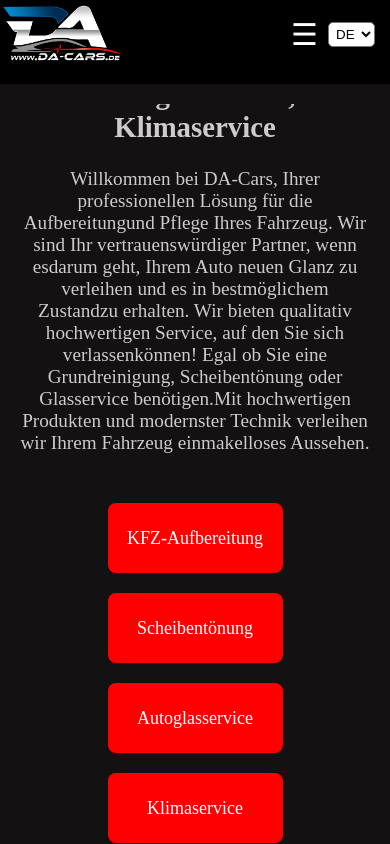
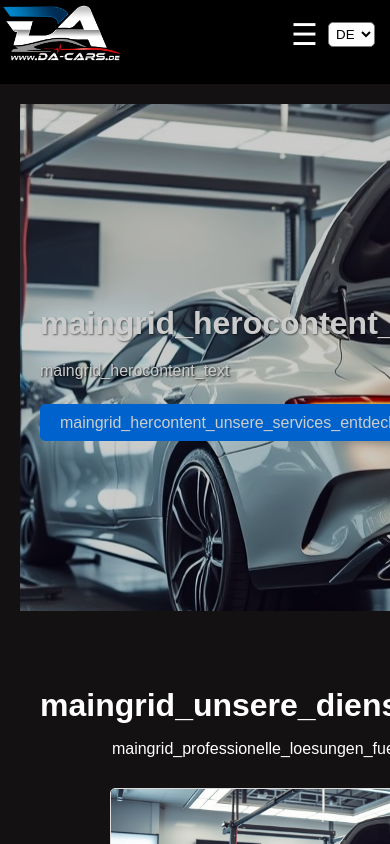
Before and after one commit to Zohaib770/da-cars, a React (Vite) app in the folder ui/: page / in a window 390 px wide. Built offline with nearby package versions, Linux system fonts and the light colour scheme.

Commit message:
refactor main page

```diff
--- a/ui/src/components/MainGrid.tsx
+++ b/ui/src/components/MainGrid.tsx
@@ -1,37 +1,80 @@
 import React from "react";
 import { useTranslation } from "react-i18next";
+import { Link } from 'react-router-dom';
 import "./maingridpages/MainGridPages.css";
-import { Link } from 'react-router-dom';
 
-const MainGrid: React.FC = () => {
-  const{t} = useTranslation();
+import HauptBild from "../assets/hauptseite-bild.jpg"
+import ScheibentoenungBild from "../assets/scheibentönung.png"
+import AutoglasserviceBild from "../assets/autoglasservice1.png"
+import klimaserviceBild from "../assets/klimaservice.png"
+
+const MainGrid = () => {
+  const { t } = useTranslation();
 
   return (
     <div className="main-grid">
-      <div className="main-content">
-      <div className="grid-left">
-        <div className="grid-item">
-          <Link to="kfzaufbereitung">{t("kfz_aufbereitung")}</Link>
-        </div>
-
-        <div className="grid-item">
-          <Link to="/scheibentoenung">{t("scheibentoenung")}</Link>
-        </div>
-
-        <div className="grid-item">
-          <Link to="/autoglasservice">{t("autoglasservice")}</Link>
-        </div>
-
-        <div className="grid-item">
-          <Link to="/klimaservice">{t("klimaservice")}</Link>
+      <div className="hero-section" style={{ backgroundImage: `url(${HauptBild})` }}>
+        <div className="hero-content">
+          <h1>{t("maingrid_herocontent_title")}</h1>
+          <p>{t("maingrid_herocontent_text")}</p>
+          <Link to="/services" className="services-button">{t("maingrid_hercontent_unsere_services_entdecken")}</Link>
         </div>
       </div>
 
-      <div className="grid-right">
-        <h1>{t("dacar")}</h1>
-        <h2>{t("dacar_text")}</h2>
-        <p>{t("dacar_wilk_text")}</p>
+      <div className="services-section">
+        <h2>{t("maingrid_unsere_dienstleistungen")}</h2>
+        <p>{t("maingrid_professionelle_loesungen_fuer_ihr_fahrzeug")}</p>
+        <div className="services-grid">
+          <div className="service-item">
+            <Link to="/kfzaufbereitung">
+              <img src={HauptBild} alt={t("kfz_aufbereitung")} />
+              <h3>{t("kfz_aufbereitung")}</h3>
+            </Link>
+          </div>
+          <div className="service-item">
+            <Link to="/scheibentoenung">
+              <img src={ScheibentoenungBild} alt={t("scheibentoenung")} />
+              <h3>{t("scheibentoenung")}</h3>
+            </Link>
+          </div>
+          <div className="service-item">
+            <Link to="/autoglasservice">
+              <img src={AutoglasserviceBild} alt={t("autoglasservice")} />
+              <h3>{t("autoglasservice")}</h3>
+            </Link>
+          </div>
+          <div className="service-item">
+            <Link to="/klimaservice">
+              <img src={klimaserviceBild} alt={t("klimaservice")} />
+              <h3>{t("klimaservice")}</h3>
+            </Link>
+          </div>
+        </div>
       </div>
+
+      <div className="about-section">
+        <h2>{t("maingrid_ueber_dacar")}</h2>
+        <h3>{t("maingrid_dacar_text")}</h3>
+        <p>{t("maingrid_dacar_wilk_text")}</p>
+        <div className="about-stats">
+          <div className="stat">
+            <span>15+</span>
+            <p>{t("maingrid_jahre_erfahrung")}</p>
+          </div>
+          <div className="stat">
+            <span>5000+</span>
+            <p>{t("maingrid_zufriedene_kunden")}</p>
+          </div>
+          <div className="stat">
+            <span>100%</span>
+            <p>{t("maingrid_qualitaetsgarantie")}</p>
+          </div>
+          <div className="stat">
+            <span>24/7</span>
+            <p>{t("maingrid_kundenservice")}</p>
+          </div>
+          <div className="stat-placeholder"></div>
+        </div>
       </div>
     </div>
   );
--- a/ui/src/components/maingridpages/MainGridPages.css
+++ b/ui/src/components/maingridpages/MainGridPages.css
@@ -1,71 +1,162 @@
 /* ======================== Global ======================== */
 
 /* ======================== maingrid ======================== */
-.main-content {
-    display: flex;
-    flex-direction: row;
-    justify-content: space-between;
-    gap: 20px;
-    overflow-y: auto;
-}
+.main-grid {
+    font-family: sans-serif;
+    color: white;
+  }
 
-.grid-left {
-    padding-top: 3%;
-    width: 50%;
-    display: flex;
-    flex-direction: column;
-    gap: 20px;
-}
-
-.grid-item {
-    width: 70%;
-    height: 70px;
+  .hero-section {
+    background-position: center;
+    text-align: start;
+    min-height: 60vh;
+    min-width: 95vw;
     display: flex;
     align-items: center;
-    justify-content: center;
-    border-radius: 8px;
-}
+  }
 
-.grid-right {
-    color: #ccc;
-    width: 50%;
-    padding-top: 4%;
-    font-size: larger;
-}
+  .hero-section::before {
+    content: "";
+    position: absolute;
+    top: 0;
+    left: 0;
+    width: 100%;
+    height: 100%;
+    background: rgba(0, 0, 0, 0.2);
+  }
 
-/* Responsive Design für kleinere Bildschirme */
-@media screen and (max-width: 768px) {
-    .main-grid {
-        height: 100vh;
+  .hero-section {
+    color: white;
+    padding-left: 20px;
+    position: relative;
+    z-index: 2;
+  }
+
+  .hero-content h1 {
+    max-width: 400px;
+    font-size: 2.5em;
+    margin-bottom: 10px;
+    text-shadow: 1px 1px 2px rgba(0, 0, 0, 0.5);
+  }
+
+  .hero-content p {
+    max-width: 650px;
+    font-size: 1em;
+    line-height: 1.6;
+    margin-bottom: 30px;
+    text-shadow: 1px 1px 2px rgba(0, 0, 0, 0.9);
+  }
+
+  .services-button {
+    background-color: #007bff;
+    color: white;
+    padding: 10px 20px;
+    text-decoration: none;
+    border-radius: 5px;
+    z-index:2;
+  }
+
+  .services-section {
+    padding: 40px 20px;
+    text-align: center;
+  }
+
+
+  .services-section a {
+    text-decoration: none;
+    color: white;
+  }
+
+  .services-section h2 {
+    font-size: 2em;
+    margin-bottom: 10px;
+  }
+
+  .services-section p {
+    font-size: 1em;
+    margin-bottom: 30px;
+  }
+
+  .services-grid {
+    display: grid;
+    grid-template-columns: repeat(auto-fit, minmax(250px, 1fr));
+    gap: 20px;
+    max-width: 100vw;
+    margin: 0 auto;
+  }
+
+  .service-item {
+    border: 1px solid #ddd;
+    border-radius: 5px;
+    overflow: hidden;
+  }
+
+  .service-item img {
+    width: 100%;
+    height: 200px;
+    object-fit: cover;
+  }
+
+  .service-item h3 {
+    padding: 10px;
+    margin: 0;
+  }
+
+  .service-item p {
+    padding: 0 10px 10px;
+    margin: 0;
+  }
+
+  .about-section {
+    padding: 40px 20px;
+    text-align: center;
+  }
+
+  .about-section h2 {
+    font-size: 2em;
+    margin-bottom: 10px;
+  }
+
+  .about-section p {
+    font-size: 1em;
+    margin-bottom: 30px;
+  }
+
+  .about-stats {
+    display: grid;
+    grid-template-columns: repeat(auto-fit, minmax(150px, 1fr));
+    gap: 20px;
+    max-width: 800px;
+    margin: 0 auto 30px;
+  }
+
+  @media (max-width: 768px) {
+    .hero-section {
+      min-height: 60vh;
+      min-width: 50vw;
     }
 
-    .main-content{
-        display: flex;
-        flex-direction: column-reverse;
-        align-items: center;
+    .hero-content h1 {
+      font-size: 2em;
     }
 
-    .grid-right {
-        width: 100%;
-        text-align: center;
+    .hero-content h2 {
+      font-size: 1.2em;
     }
 
-    .grid-left {
-        width: 100%;
-        padding-bottom: 30%;
+    .services-grid {
+      grid-template-columns: 1fr;
     }
 
-    .grid-item {
-        width: 50%;
-        margin: 0 auto;
+    .about-stats {
+      grid-template-columns: 1fr;
     }
 
-    .grid-left .grid-item a {
-        font-size: 18px;
+    .stat-placeholder {
+        height: 100px;
     }
 
-}
-
+  }
 /* ======================== kfzaufbereitung ======================== */
 .kfzaufbereitung-container {
     height: 100vh;
```
